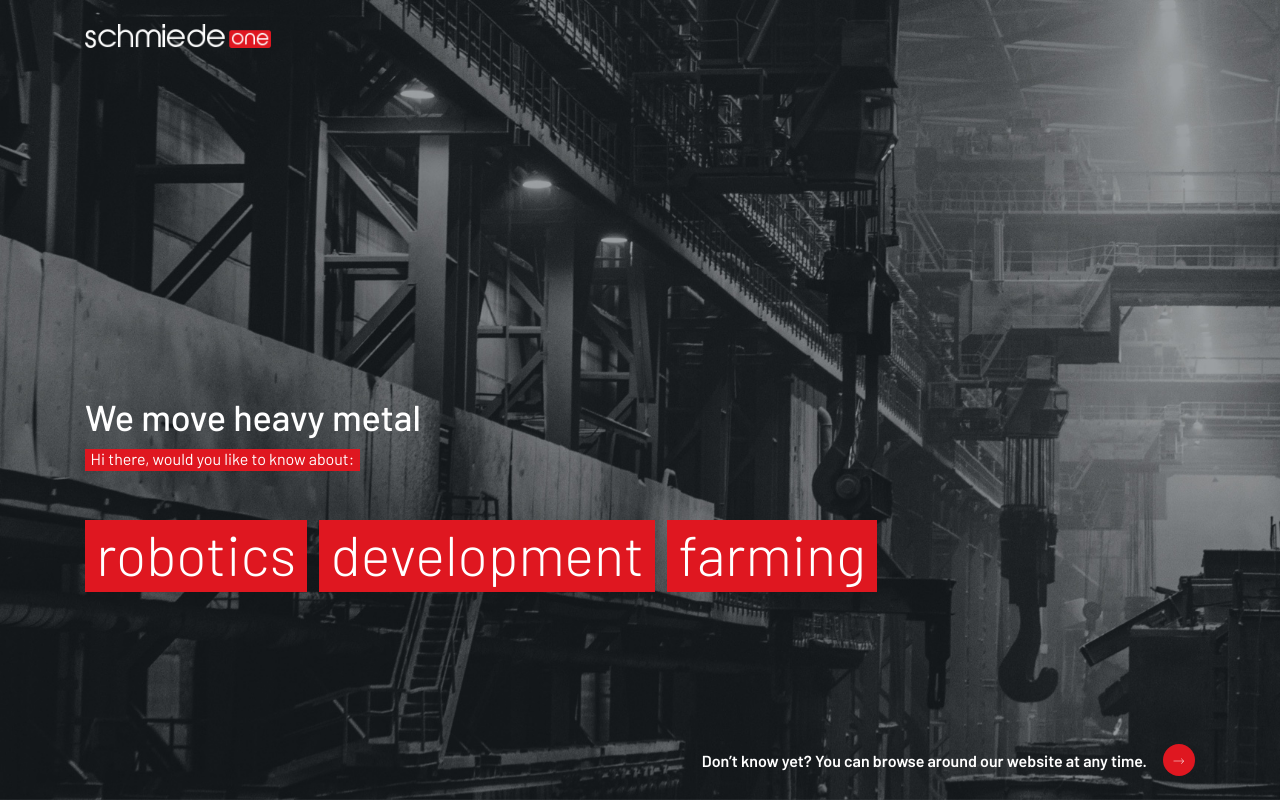
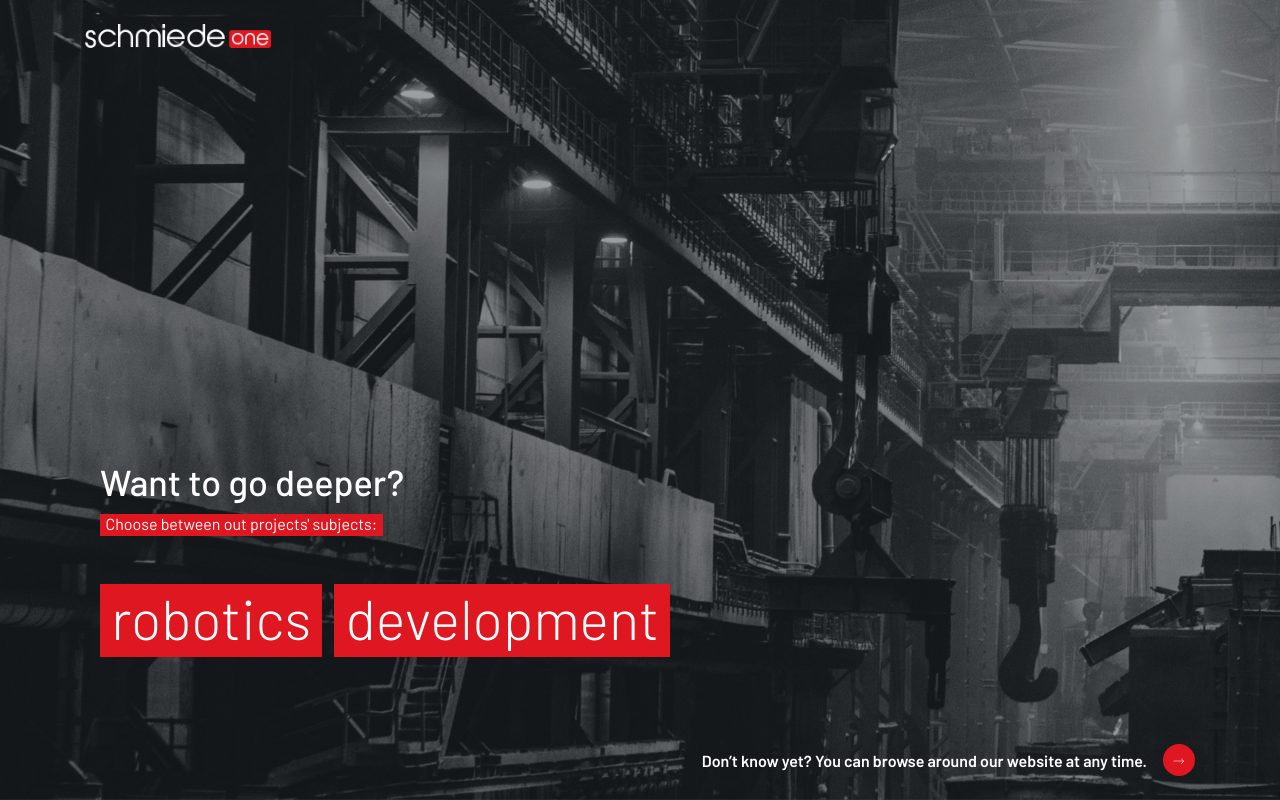
Before and after one commit to axlbert/schmiede-website-new, a Next.js app: page / in a window 1280 px wide. Built offline with nearby package versions, Linux system fonts and the light colour scheme.

Commit message:
init main component

```diff
--- a/pages/index.js
+++ b/pages/index.js
@@ -2,6 +2,84 @@ import React from 'react';
 import Head from 'next/head';
 
 import './homepage.css';
+
+const HomepageState = {
+  INITIAL: 0,
+  US: 1,
+  PROJECTS: 2,
+};
+
+const initialState = {
+  title: 'We move heavy metal',
+  subtitle: 'Hi there, would you like to know about:',
+  links: [
+    {
+      label: 'us',
+      href: '/',
+      onClick: e => {},
+    },
+    {
+      label: 'projects',
+      href: '/',
+      onClick: e => {},
+    },
+  ],
+};
+const usState = {
+  title: 'Want to go deeper?',
+  subtitle: 'Choose whatever you want to know about us:',
+  links: [
+    {
+      label: 'culture',
+      href: '/',
+      onClick: e => {},
+    },
+    {
+      label: 'team',
+      href: '/',
+      onClick: e => {},
+    },
+  ],
+};
+const projectsState = {
+  title: 'Want to go deeper?',
+  subtitle: 'Choose between out projects\' subjects:',
+  links: [
+    {
+      label: 'robotics',
+      href: '/',
+      onClick: e => {},
+    },
+    {
+      label: 'development',
+      href: '/',
+      onClick: e => {},
+    },
+  ],
+};
+
+function Main({ title, subtitle, links }) {
+  const renderLinks = () => links.map((x, i) => (
+    <li key={i} className="Homepage-MenuItem">
+      <a href={x.href} className="Homepage-MenuLink">{ x.label }</a>
+    </li>
+  ));
+
+  return (
+    <main className="Homepage-Main container">
+      <div style={{ marginBottom: '0.5rem' }}>
+        <span className="Homepage-Title">{ title }</span>
+      </div>
+      <div>
+        <span className="Homepage-Subtitle">{ subtitle }</span>
+      </div>
+
+      <ul className="Homepage-Menu">
+        { renderLinks() }
+      </ul>
+    </main>
+  );
+}
 
 export default function Homepage() {
   return (
@@ -23,28 +101,9 @@ export default function Homepage() {
           </div>
         </section>
 
-        <main className="Homepage-Main container">
-          <div style={{ marginBottom: '0.5rem' }}>
-            <span className="Homepage-Title">We move heavy metal</span>
-          </div>
-          <div>
-            <span className="Homepage-Subtitle">
-              Hi there, would you like to know about:
-            </span>
-          </div>
-
-          <ul className="Homepage-Menu">
-            <li className="Homepage-MenuItem">
-              <a href="#" className="Homepage-MenuLink">Robotics</a>
-            </li>
-            <li className="Homepage-MenuItem">
-              <a href="#" className="Homepage-MenuLink">Development</a>
-            </li>
-            <li className="Homepage-MenuItem">
-              <a href="#" className="Homepage-MenuLink">Farming</a>
-            </li>
-          </ul>
-        </main>
+        <div className="container">
+          <Main {...projectsState} />
+        </div>
 
         <section className="Homepage-MoreLinkWrapper container">
           <a href="#" className="Homepage-MoreLink">
```
